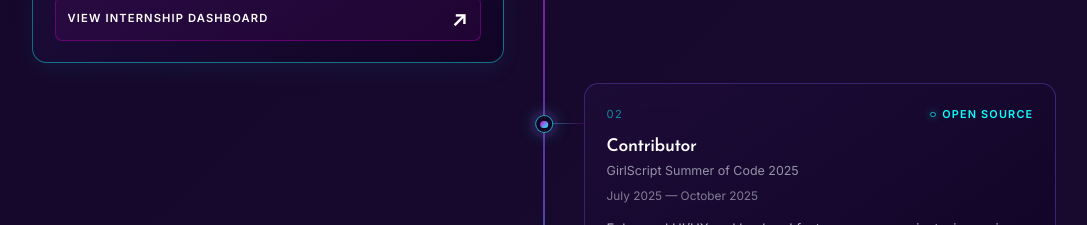
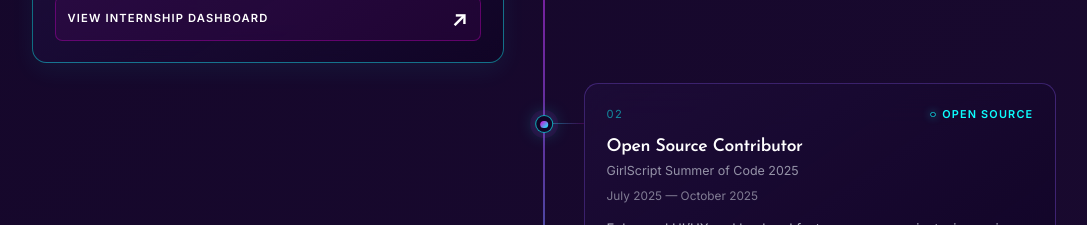
Before and after one commit to sakshigupta67/Portfolio, a Next.js app: page / in a window 1280 px wide. Shown: the part 2220-2445 px from the top of the page, without its empty margins (96-1183 px from the left). Built offline with nearby package versions, Linux system fonts and the light colour scheme.

Commit message:
Update role description for open source contribution in experience section

```diff
--- a/app/data/profile.js
+++ b/app/data/profile.js
@@ -84,7 +84,7 @@ export const EXPERIENCE = [
     ],
   },
   {
-    role: "Contributor",
+    role: "Open Source Contributor",
     company: "GirlScript Summer of Code 2025",
     category: "Open Source",
     duration: "July 2025 — October 2025",
```
